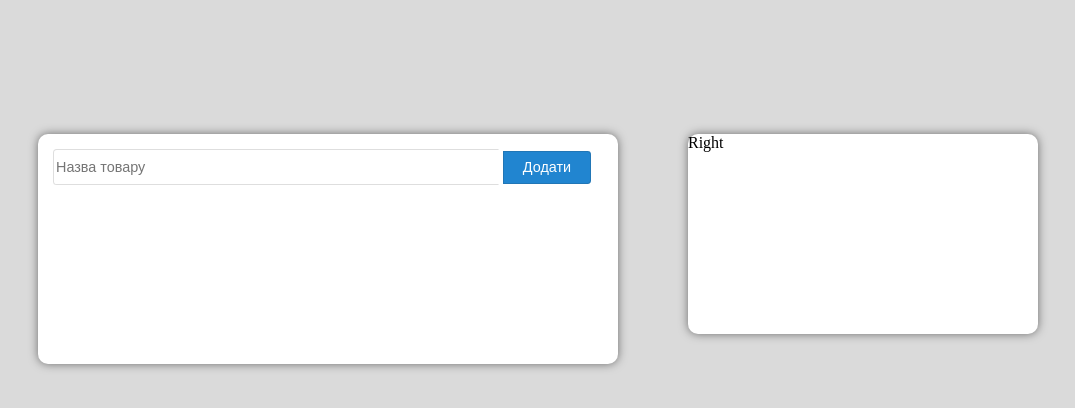
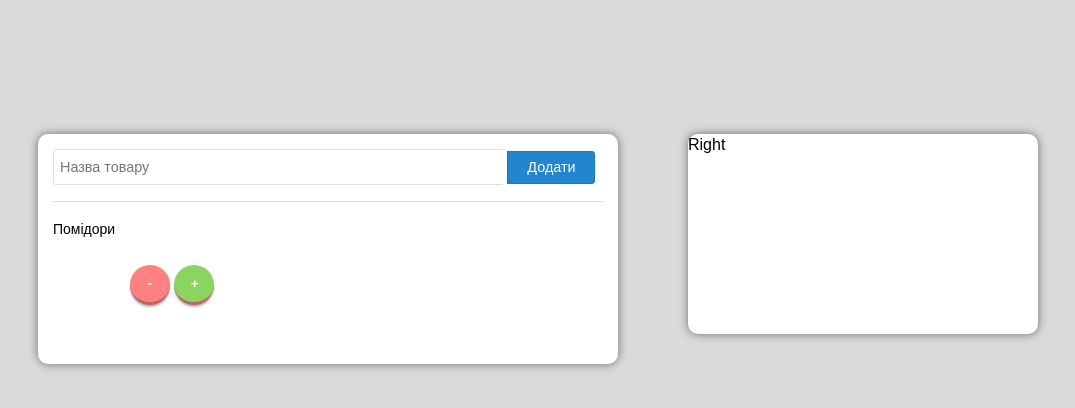
Before and after one commit to UndeadBigUnicorn/JavaScript2.2, a plain HTML site: page index.html in a window 1280 px wide. Shown: the whole page, without its empty margins (102-1177 px from the left). Drawn offline with Linux system fonts and the light colour scheme.

Commit message:
added buttons

```diff
--- a/index.html
+++ b/index.html
@@ -14,6 +14,19 @@
                 <input class="input-text" placeholder="Назва товару">
                 <button class="button">Додати</button>
             </div>
+            <div class="item">
+                <div class="first-column titles">
+                    <span class="title">Помідори</span>
+                </div>
+                <div class="second-column add-buttons">
+                    <button class="circular-button red-button"><span>-</span></button>
+
+                    <button class="circular-button green-button"><i>+</i></button>
+                </div>
+                <div class="third-column option-buttons">
+
+                </div>
+            </div>
 
         </div>
         <div class="right column-height column-background">
--- a/main.css
+++ b/main.css
@@ -1,5 +1,7 @@
 body{
     background: #DADADA;
+    font-family: sans-serif;
+    line-height: 1.4285em;
 }
 
 .container{
@@ -34,6 +36,7 @@ body{
 .input-text{
     width: 80%;
     height: 32px;
+    padding-left: 6px;
     border-top-right-radius: 0!important;
     border-bottom-right-radius: 0!important;
     border-right-color: transparent!important;
@@ -59,3 +62,68 @@ body{
     text-align: center;
     transition: opacity .1s ease,background-color .1s ease,box-shadow .1s ease,color .1s ease,background .1s ease;
 }
+
+.item{
+    top: 0;
+    bottom: 0;
+    width:100%;
+    border-radius: 0;
+    margin-top: 1em;
+    width: auto;
+    box-shadow: none;
+    border: none;
+    border-top: 1px solid rgba(34,36,38,.15);
+}
+
+.title{
+    font-size: 14px;
+    color: black;
+
+}
+
+.first-column{
+    width: 25%;
+    padding-top: 1rem;
+    padding-bottom: 1rem;
+}
+
+.second-column{
+    width: 37.5%!important;
+    position: relative;
+    display: inline-block;
+    padding-left: 1rem;
+    padding-right: 1rem;
+    vertical-align: top;
+    text-align: center;
+    padding-top: .5em!important;
+    padding-bottom: 0!important;
+}
+
+.circular-button{
+    display: inline-block;
+    text-decoration: none;
+    color: #FFF;
+    width: 40px;
+    height: 40px;
+    line-height: 20px;
+    border-radius: 50%;
+    border:none;
+    text-align: center;
+    font-weight: bold;
+    vertical-align: middle;
+    overflow: hidden;
+    transition: .4s;
+}
+
+.red-button{
+    background: #ff8181;
+    box-shadow: 0px 2px 2px rgba(0, 0, 0, 0.29);
+    border-bottom: solid 3px #bd6565;
+
+}
+
+.green-button{
+    background: #8cd460;
+    box-shadow: 0px 2px 2px rgba(0, 0, 0, 0.29);
+    border-bottom: solid 3px #bd6565;
+}
```
